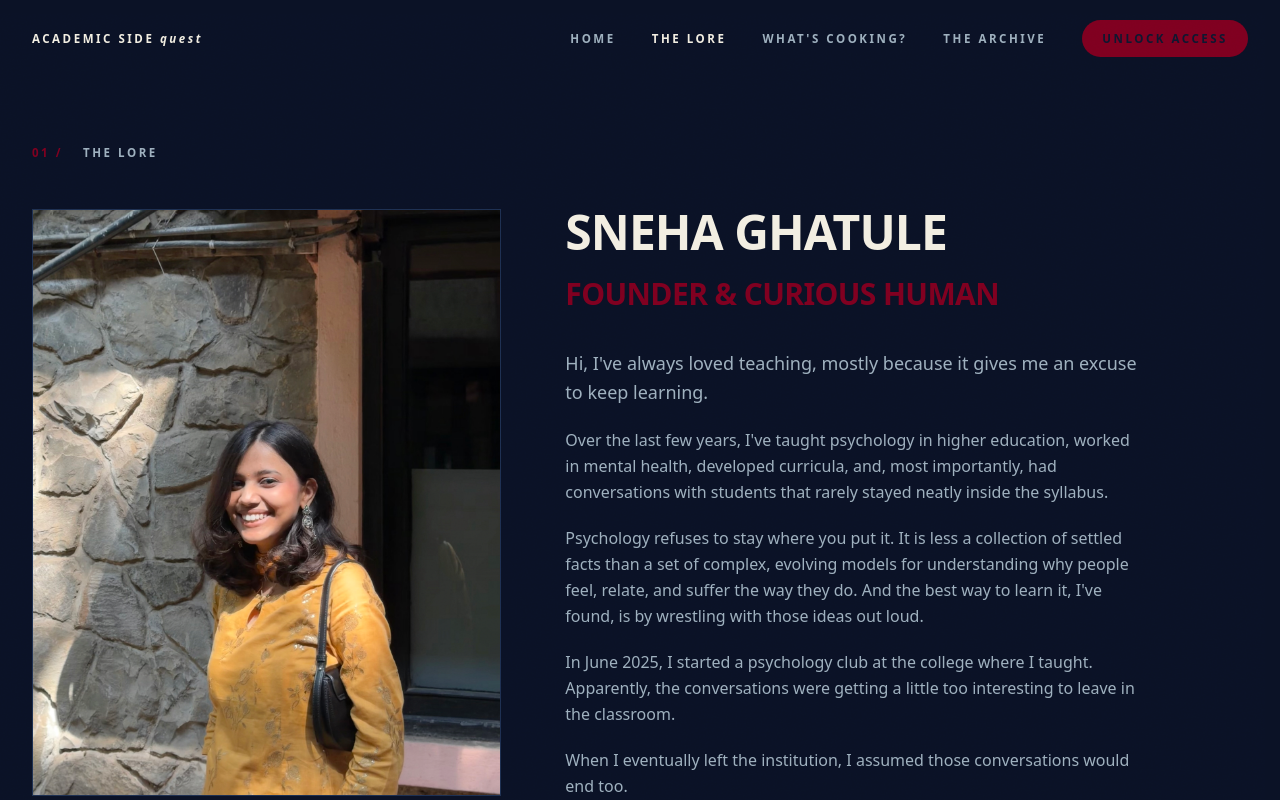
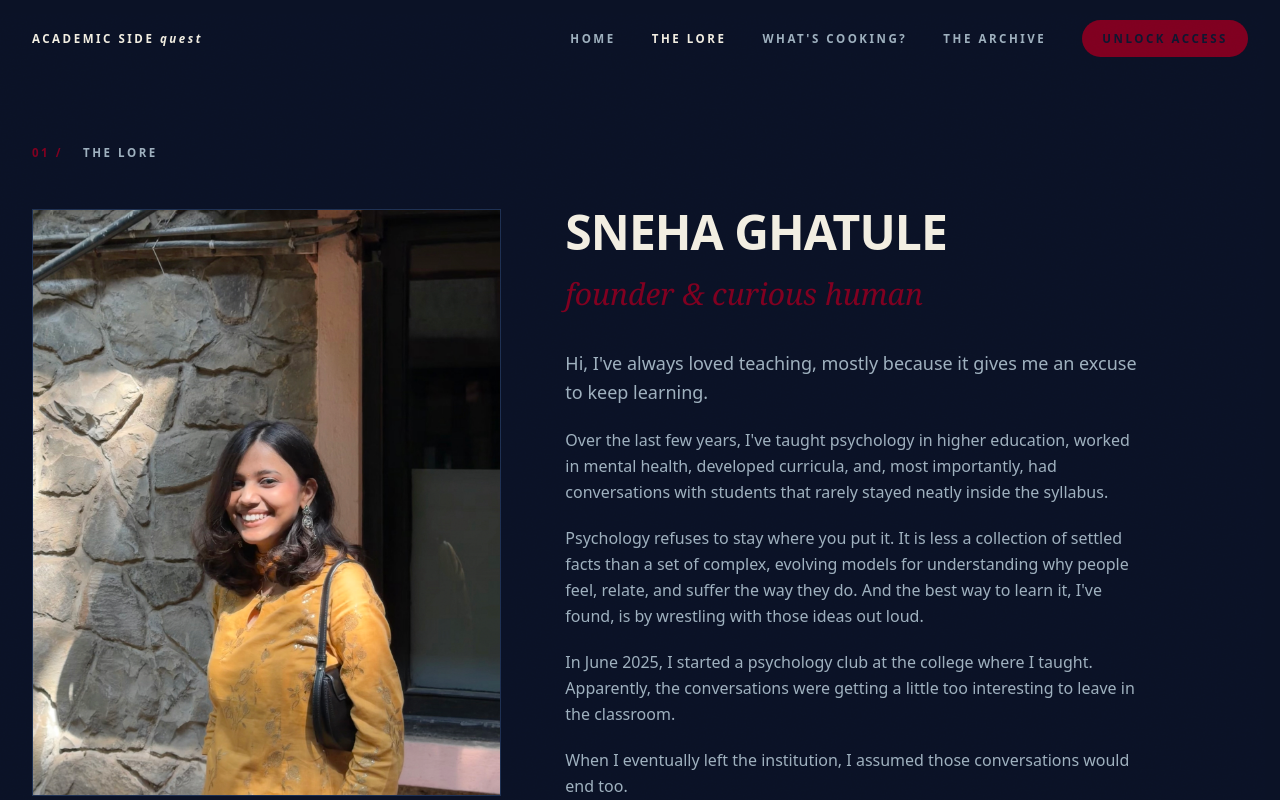
Before and after one commit to snehaghatule/academic-side-quest, a Next.js app: page /about in a window 1280 px wide. Shown: the top 800 px of the page. Built offline with nearby package versions, Linux system fonts and the light colour scheme; a web font is replaced by a local one.

Commit message:
Make founder role italic serif lowercase

```diff
--- a/src/components/sections/Founder.tsx
+++ b/src/components/sections/Founder.tsx
@@ -39,7 +39,7 @@ export function Founder() {
               <h3 className="display text-3xl font-bold uppercase leading-[0.95] tracking-[-0.01em] text-ink sm:text-4xl md:text-5xl">
                 {founder.name}
               </h3>
-              <p className="display mt-6 text-2xl font-bold uppercase leading-none tracking-[0.12em] text-ember sm:text-3xl">
+              <p className="font-serif mt-6 text-2xl font-medium italic leading-none text-ember sm:text-3xl">
                 {founder.role}
               </p>
               <div className="mt-10 max-w-xl">
```
